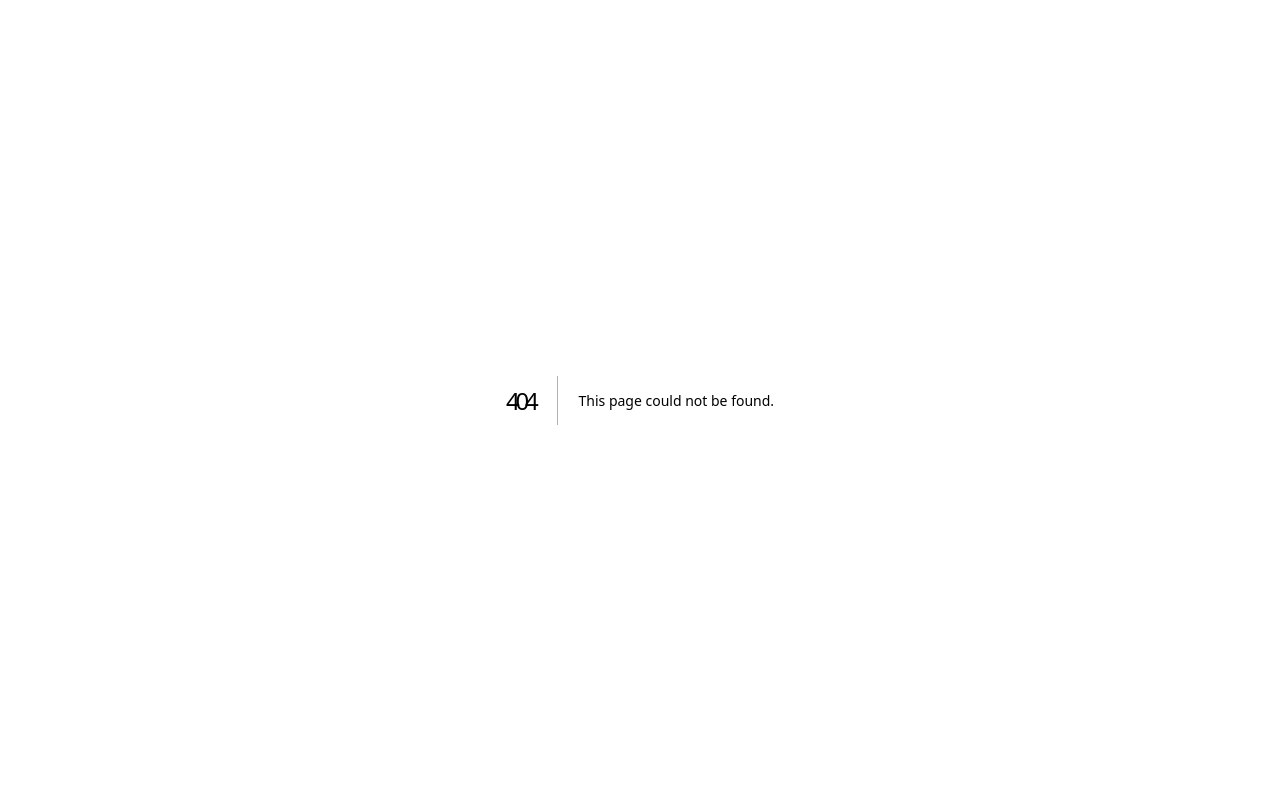
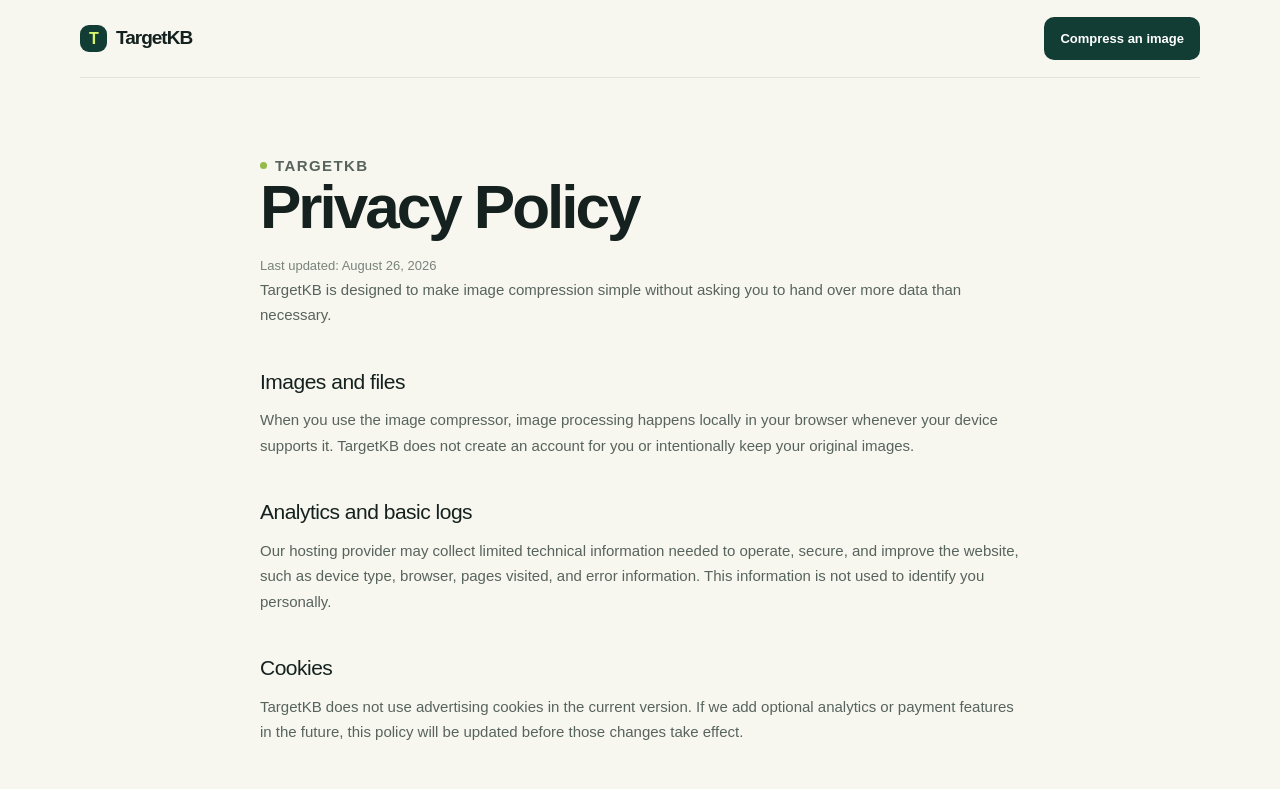
Before and after one commit to zq4034698/targetkb, a Next.js app: page /privacy in a window 1280 px wide. Before the commit this address had no page. Shown: the top 789 px of the page. Built offline with nearby package versions, Linux system fonts and the light colour scheme.

Commit message:
Add SEO foundation: app/privacy/page.tsx

```diff
--- /dev/null
+++ b/app/privacy/page.tsx
@@ -0,0 +1,11 @@
+import type { Metadata } from 'next';
+
+export const metadata: Metadata = {
+  title: 'Privacy Policy | TargetKB',
+  description: 'How TargetKB handles your images and privacy.',
+  alternates: { canonical: '/privacy' },
+};
+
+export default function PrivacyPage() {
+  return <main className="legal"><nav className="nav wrap"><a className="brand" href="/"><span className="brand-mark">T</span>TargetKB</a><a className="nav-button" href="/">Compress an image</a></nav><article className="legal-main"><p className="eyebrow"><span /> TargetKB</p><h1>Privacy Policy</h1><p className="updated">Last updated: August 26, 2026</p><p>TargetKB is designed to make image compression simple without asking you to hand over more data than necessary.</p><h2>Images and files</h2><p>When you use the image compressor, image processing happens locally in your browser whenever your device supports it. TargetKB does not create an account for you or intentionally keep your original images.</p><h2>Analytics and basic logs</h2><p>Our hosting provider may collect limited technical information needed to operate, secure, and improve the website, such as device type, browser, pages visited, and error information. This information is not used to identify you personally.</p><h2>Cookies</h2><p>TargetKB does not use advertising cookies in the current version. If we add optional analytics or payment features in the future, this policy will be updated before those changes take effect.</p><h2>Third-party links</h2><p>TargetKB may link to third-party services. Their privacy practices are governed by their own policies.</p><h2>Contact</h2><p>For privacy questions, contact us through the TargetKB GitHub project.</p></article></main>;
+}
```
